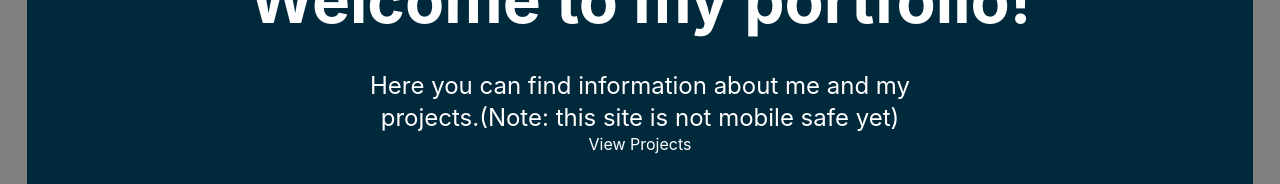
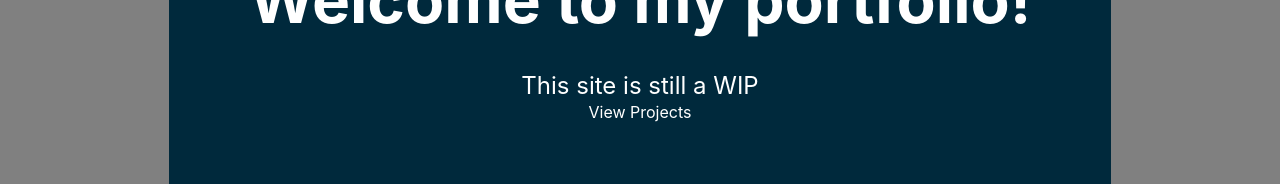
Before and after one commit to thekylemoses/portfolio, a Next.js app: page / in a window 1280 px wide. Shown: the part 530-714 px from the top of the page. Built offline with nearby package versions, Linux system fonts and the light colour scheme.

Commit message:
Update index.js

```diff
--- a/pages/index.js
+++ b/pages/index.js
@@ -23,7 +23,7 @@ const HomePage = () => {
             <img src="/imgs/profile-picture.jpeg" alt="My Profile Picture"  />
           </div>
           <h1>Welcome to my portfolio!</h1>
-          <p>Here you can find information about me and my projects.(Note: this site is not mobile safe yet)</p>
+          <p>This site is still a WIP</p>
           <a href="/projects">View Projects</a>
         </div>
       </main>
```
